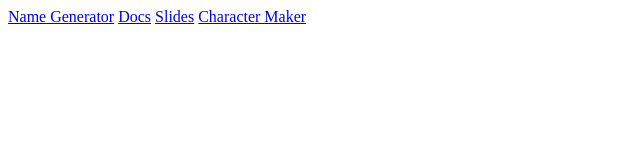
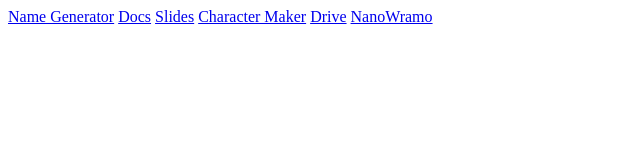
Before and after one commit to loopydoo/whh, a plain HTML site: page index.html in a window 1280 px wide. Shown: the whole page, without its empty margins (0-640 px from the left). Drawn offline with Linux system fonts and the light colour scheme.

Commit message:
Update index.html

```diff
--- a/index.html
+++ b/index.html
@@ -8,5 +8,7 @@
 	<a href="https://docs.google.com/document/u/0/?tgif=c">Docs</a>
 	<a href="https://docs.google.com/presentation/u/0/?tgif=d">Slides</a>
 	<a href="https://readyplayer.me/">Character Maker</a>
+	<a href="https://drive.google.com/drive/my-drive">Drive</a>
+	<a href="https://nanowrimo.org/sign-in">NanoWramo</a>
 </body>
 </html>
```
